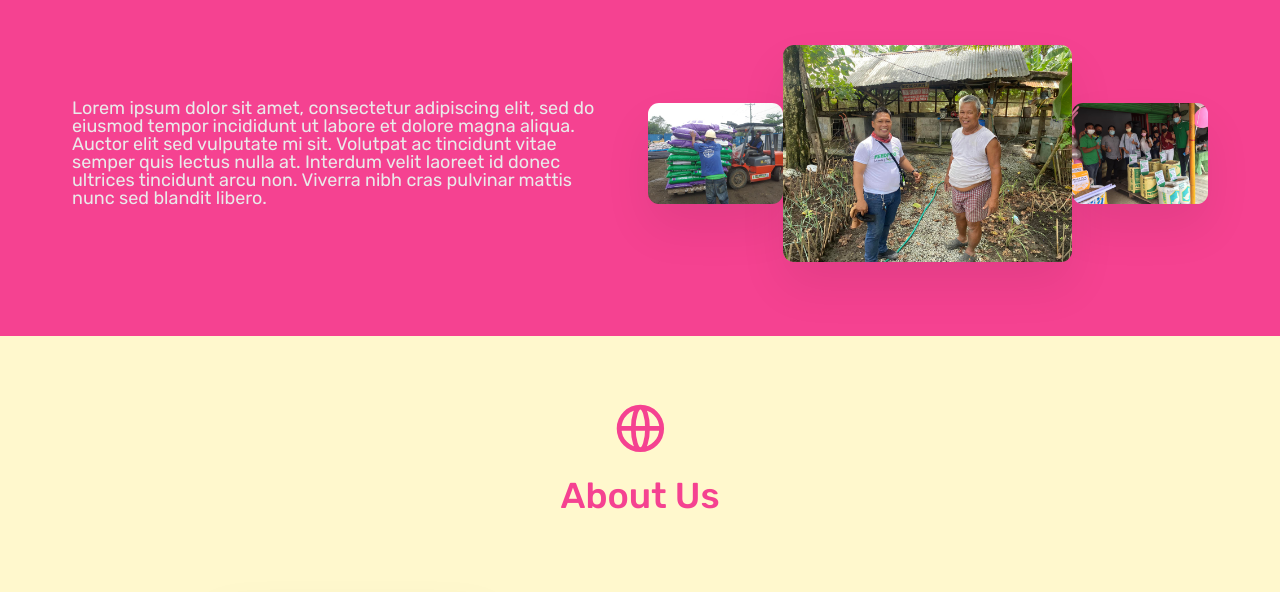
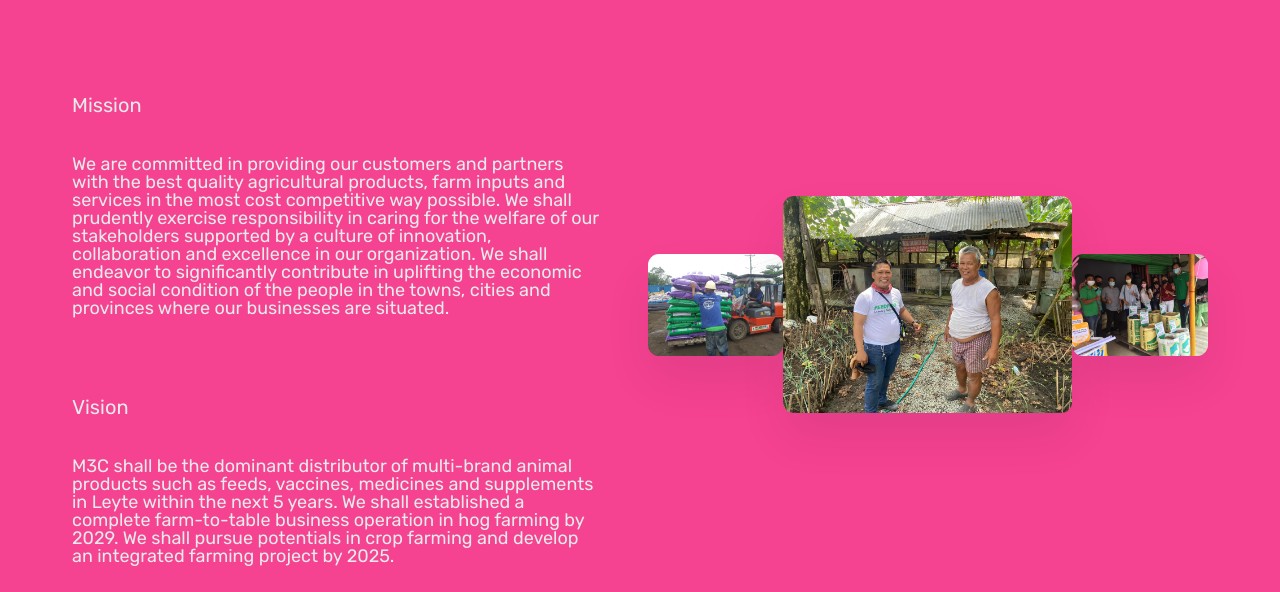
Before and after one commit to davemarquez20/m3c, a plain HTML site: page index.html in a window 1280 px wide. Shown: the part 1393-1985 px from the top of the page. Drawn offline with nearby package versions, Linux system fonts and the light colour scheme; some packages are replaced by stand-ins of ours; a script that the page names is missing.

Commit message:
added the mission/vision text

```diff
--- a/css/style.css
+++ b/css/style.css
@@ -191,6 +191,22 @@
   padding-right: 3.2rem;
 }
 
+.mission-header {
+  font-size: 2rem;
+  color: #eaeaea;
+  padding-right: 3.2rem;
+  margin-top: 5rem;
+  margin-bottom: 4rem;
+}
+
+.vision-header {
+  font-size: 2rem;
+  color: #eaeaea;
+  padding-right: 3.2rem;
+  margin-top: 8rem;
+  margin-bottom: 4rem;
+}
+
 .mission-image {
   width: 100%;
   box-shadow: 0 2.4rem 4.8rem rgba(0, 0, 0, 0.075);
--- a/index.html
+++ b/index.html
@@ -223,13 +223,26 @@
 
           <div class="row align-items-center justify-content-center">
             <div class="col-lg-6 col-md-6 col-sm-12">
+              <p class="mission-header">Mission</p>
               <p class="mission-text">
-                Lorem ipsum dolor sit amet, consectetur adipiscing elit, sed do
-                eiusmod tempor incididunt ut labore et dolore magna aliqua.
-                Auctor elit sed vulputate mi sit. Volutpat ac tincidunt vitae
-                semper quis lectus nulla at. Interdum velit laoreet id donec
-                ultrices tincidunt arcu non. Viverra nibh cras pulvinar mattis
-                nunc sed blandit libero.
+                We are committed in providing our customers and partners with
+                the best quality agricultural products, farm inputs and services
+                in the most cost competitive way possible. We shall prudently
+                exercise responsibility in caring for the welfare of our
+                stakeholders supported by a culture of innovation, collaboration
+                and excellence in our organization. We shall endeavor to
+                significantly contribute in uplifting the economic and social
+                condition of the people in the towns, cities and provinces where
+                our businesses are situated.
+              </p>
+              <p class="vision-header">Vision</p>
+              <p class="mission-text">
+                M3C shall be the dominant distributor of multi-brand animal
+                products such as feeds, vaccines, medicines and supplements in
+                Leyte within the next 5 years. We shall established a complete
+                farm-to-table business operation in hog farming by 2029. We
+                shall pursue potentials in crop farming and develop an
+                integrated farming project by 2025.
               </p>
             </div>
             <div class="col-lg-6 col-md-6 col-sm-12 text-center">
```
